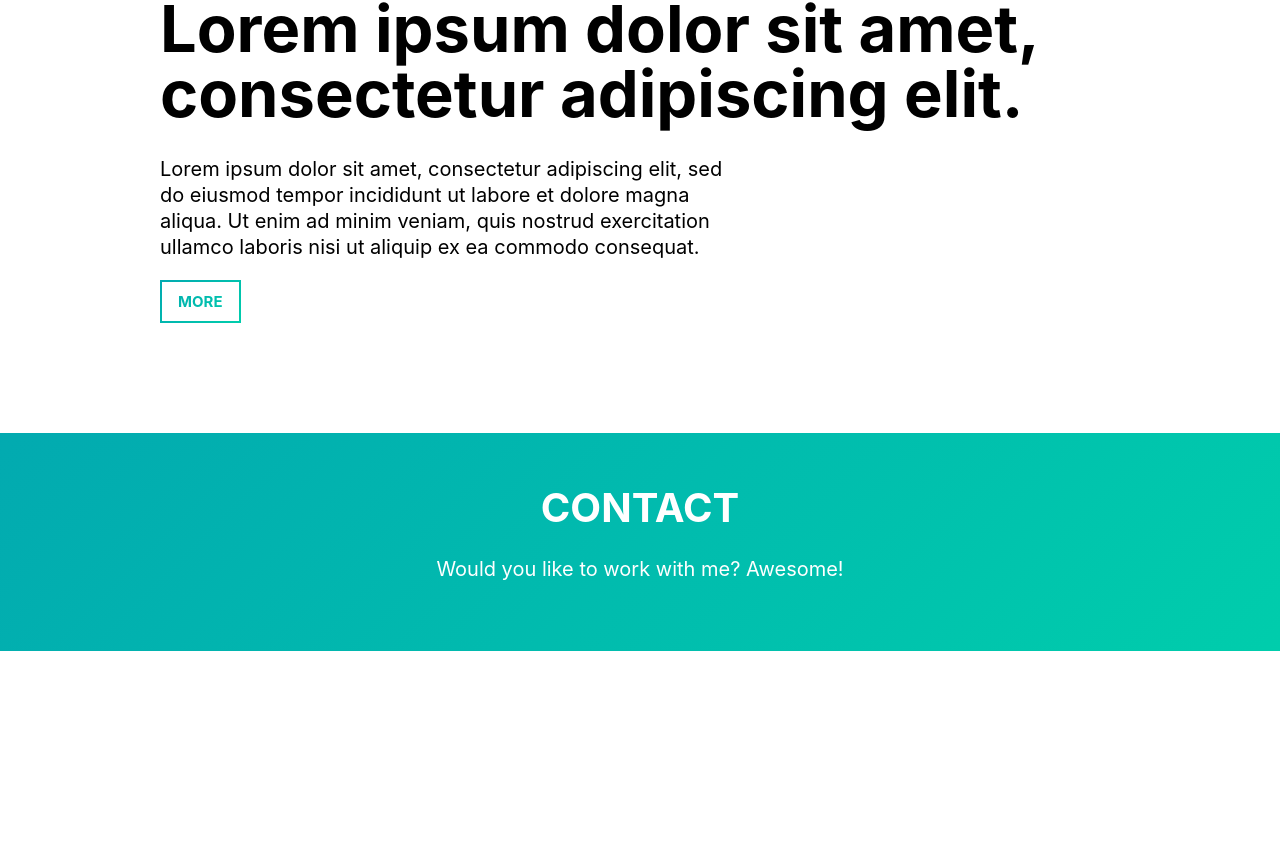
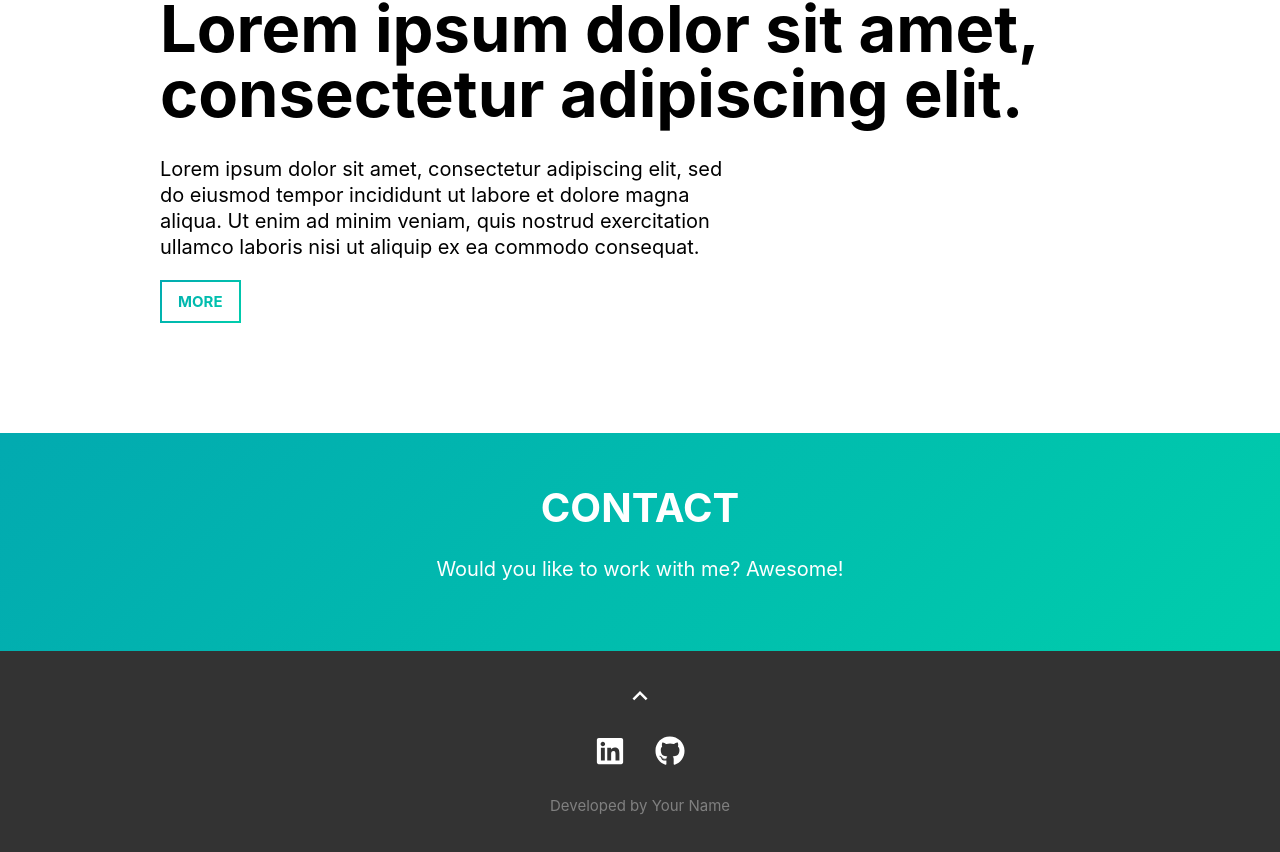
Before and after one commit to dordieux/Next-Jamstack-blog-template, a Next.js app: page / in a window 1280 px wide. Shown: the part 1639-2491 px from the top of the page. Before the commit the page ends 2290 px from the top, so only its background shows below. Built offline with nearby package versions, Linux system fonts and the light colour scheme.

Commit message:
add footer to top page

```diff
--- a/package.json
+++ b/package.json
@@ -14,6 +14,7 @@
     "next": "10.1.3",
     "react": "17.0.2",
     "react-dom": "17.0.2",
+    "react-icons": "^4.2.0",
     "react-scroll": "^1.8.2"
   },
   "devDependencies": {
--- /dev/null
+++ b/src/atoms/common/BlankButton.tsx
@@ -0,0 +1,25 @@
+import React from "react";
+import { css } from "@emotion/react";
+
+import SimpleButton from "./SimpleButton";
+
+type Props = {
+  to: string;
+  children: React.ReactNode;
+};
+
+export default function BlankButton(props: Props) {
+  return (
+    <a href={props.to} css={style} target="_blank">
+      <SimpleButton>{props.children}</SimpleButton>
+    </a>
+  );
+}
+
+const style = css`
+  color: inherit;
+  &:hover {
+    color: inherit;
+    text-decoration: none;
+  }
+`;
--- /dev/null
+++ b/src/atoms/common/ScrollToTop.tsx
@@ -0,0 +1,24 @@
+import React from "react";
+import { css } from "@emotion/react";
+import { animateScroll } from "react-scroll";
+import { MdExpandLess } from "react-icons/md";
+
+const scrollToTop = () => {
+  animateScroll.scrollToTop();
+};
+
+export default function ScrollToTop() {
+  return <MdExpandLess onClick={scrollToTop} css={style} />;
+}
+
+const style = css`
+  width: 30px;
+  height: 30px;
+  cursor: pointer;
+  transition: all 0.2s ease-in;
+  margin-bottom: 10px;
+
+  &:hover {
+    transform: translateY(-3px);
+  }
+`;
--- /dev/null
+++ b/src/atoms/common/SimpleButton.tsx
@@ -0,0 +1,21 @@
+import React from "react";
+import { css } from "@emotion/react";
+
+type Props = {
+  children: React.ReactNode;
+};
+
+export default function SimpleButton(props: Props) {
+  return <span css={style}>{props.children}</span>;
+}
+
+const style = css`
+  display: inline-flex;
+  padding: 15px;
+  border-radius: 4px;
+  line-height: 1.75;
+
+  &:hover {
+    background: rgba(200, 200, 200, 0.2);
+  }
+`;
--- /dev/null
+++ b/src/molecules/common/GithubLink.tsx
@@ -0,0 +1,12 @@
+import React from "react";
+import { FaGithub } from "react-icons/fa";
+
+import BlankButton from "../../atoms/common/BlankButton";
+
+export default function GitHubLink() {
+  return (
+    <BlankButton to="https://github.com">
+      <FaGithub size="24" />
+    </BlankButton>
+  );
+}
--- /dev/null
+++ b/src/molecules/common/LinkedInLink.tsx
@@ -0,0 +1,12 @@
+import React from "react";
+import { FaLinkedin } from "react-icons/fa";
+
+import BlankButton from "../../atoms/common/BlankButton";
+
+export default function LinkedInLink() {
+  return (
+    <BlankButton to="https://www.linkedin.com/">
+      <FaLinkedin size="24" />
+    </BlankButton>
+  );
+}
--- /dev/null
+++ b/src/organisms/Footer.tsx
@@ -0,0 +1,49 @@
+import React from "react";
+import { css } from "@emotion/react";
+
+import ScrollToTop from "../atoms/common/ScrollToTop";
+import GitHubLink from "../molecules/common/GithubLink";
+import LinkedInLink from "../molecules/common/LinkedInLink";
+
+export default function Footer() {
+  return (
+    <footer css={footer}>
+      <div css={scrollToTop}>
+        <ScrollToTop />
+      </div>
+
+      <div css={social}>
+        <LinkedInLink />
+        <GitHubLink />
+      </div>
+
+      <p>Developed by Your Name</p>
+    </footer>
+  );
+}
+
+const footer = css`
+  background-color: #333333;
+  padding: 3rem 0rem;
+  color: white;
+
+  & p {
+    color: gray;
+    font-size: 1.5rem;
+    text-align: center;
+  }
+`;
+
+const scrollToTop = css`
+  display: flex;
+  justify-content: center;
+`;
+
+const social = css`
+  display: flex;
+  justify-content: center;
+  & svg {
+    width: 30px;
+    height: 30px;
+  }
+`;
--- a/src/pages/index.tsx
+++ b/src/pages/index.tsx
@@ -4,6 +4,7 @@ import Hero from "../organisms/Hero";
 import About from "../organisms/About";
 import Blog from "../organisms/Blog";
 import Contact from "../organisms/Contact";
+import Footer from "../organisms/Footer";
 
 export default function Home() {
   return (
@@ -12,6 +13,7 @@ export default function Home() {
       <About />
       <Blog />
       <Contact />
+      <Footer />
     </>
   );
 }
```
Also changed, not shown: 1 other file (tests, documents, lock files or other folders).
